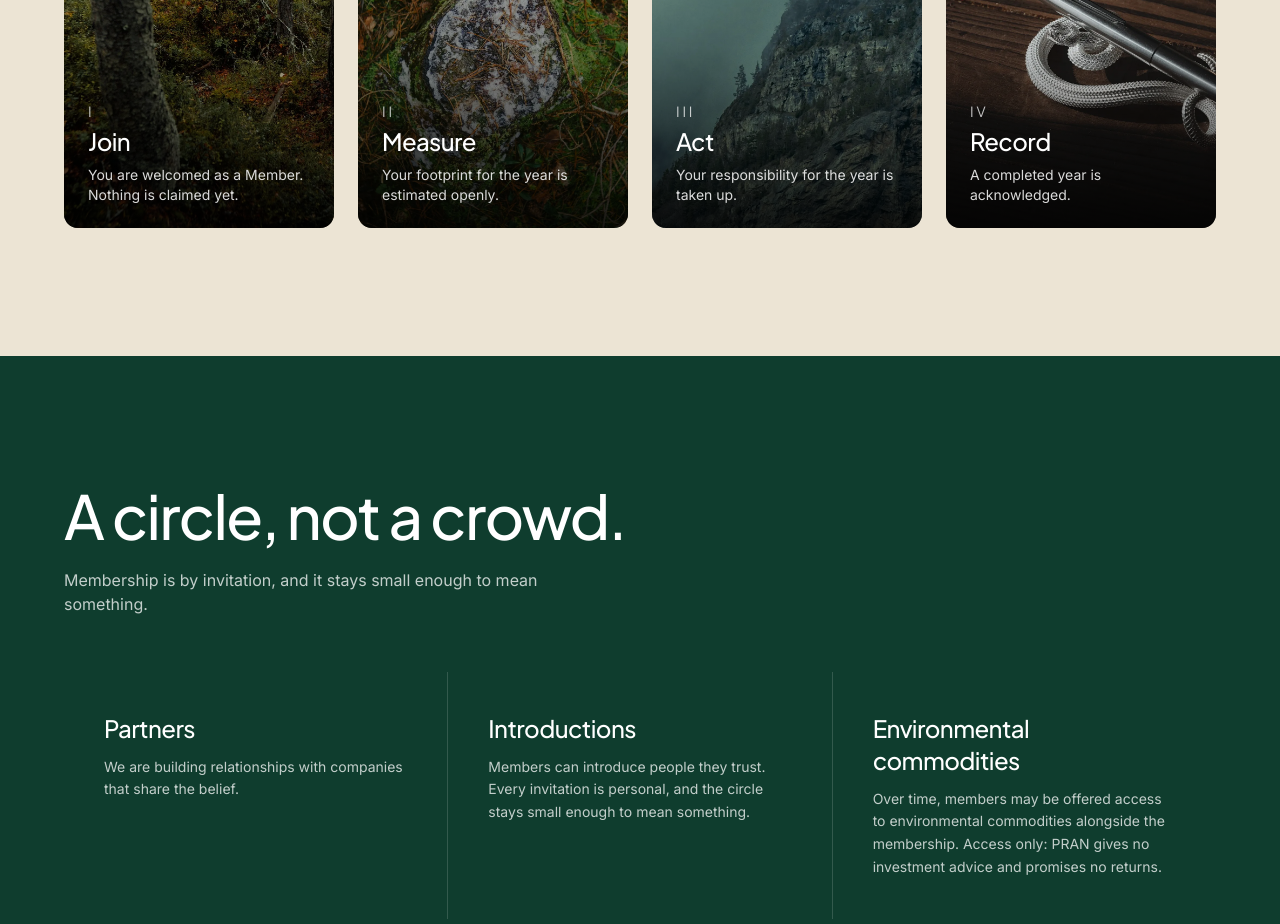
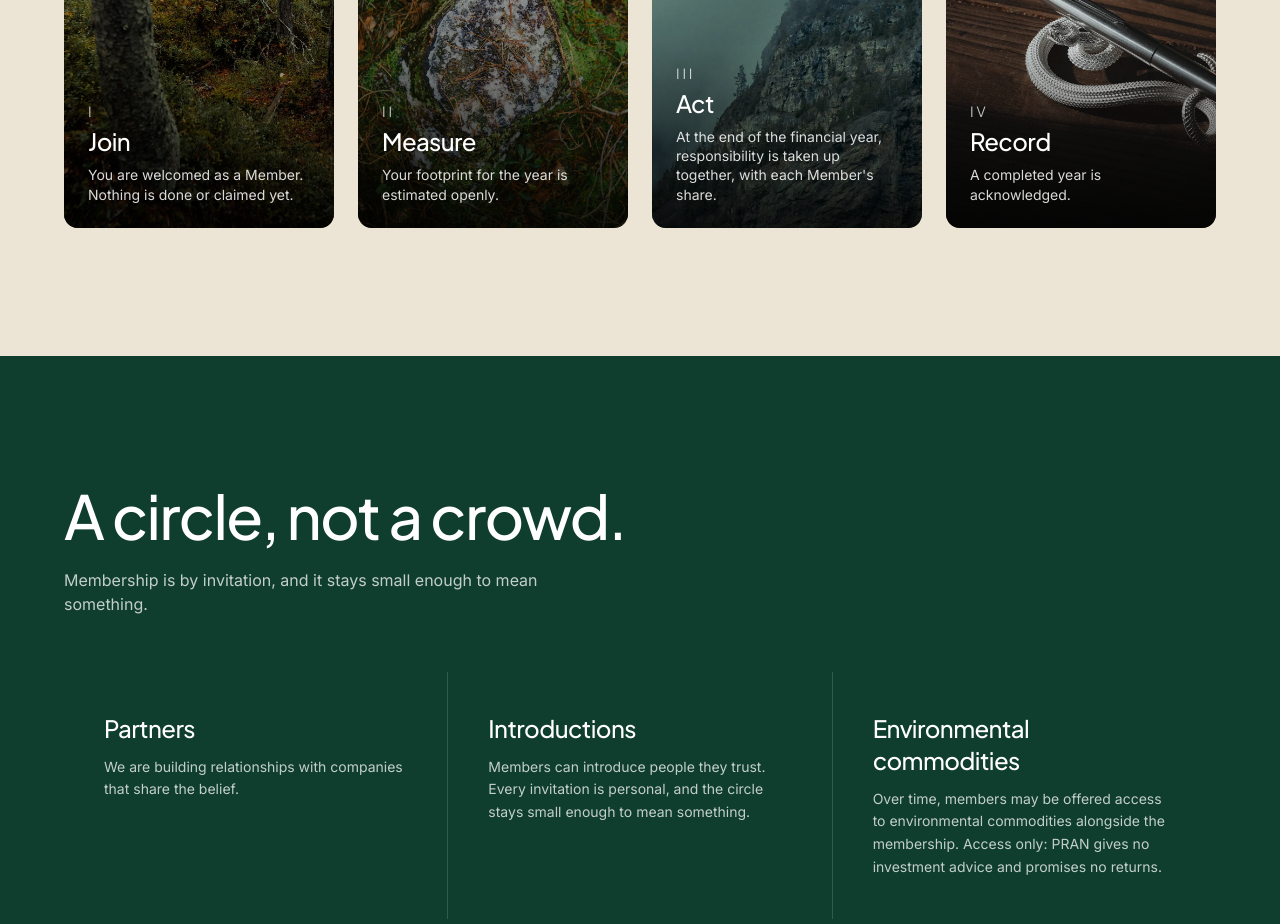
Before and after one commit to NitinDadhich38/Nitin-, a Next.js app: page /membership in a window 1280 px wide. Shown: the part 6060-6984 px from the top of the page. Built offline with nearby package versions, Linux system fonts and the light colour scheme; no server answers.

Commit message:
Membership: state that nothing is done at joining; year-end pooled responsibility

```diff
--- a/src/app/membership/page.tsx
+++ b/src/app/membership/page.tsx
@@ -59,9 +59,9 @@ const never = [
 ];
 
 const year = [
-  { no: "I", word: "Join", line: "You are welcomed as a Member. Nothing is claimed yet.", src: mi.forestFloor, alt: "Forest floor in low light" },
+  { no: "I", word: "Join", line: "You are welcomed as a Member. Nothing is done or claimed yet.", src: mi.forestFloor, alt: "Forest floor in low light" },
   { no: "II", word: "Measure", line: "Your footprint for the year is estimated openly.", src: mi.mossyStone, alt: "Moss growing around a stone" },
-  { no: "III", word: "Act", line: "Your responsibility for the year is taken up.", src: mi.heroAlt, alt: "Cloud over a rocky mountainside" },
+  { no: "III", word: "Act", line: "At the end of the financial year, responsibility is taken up together, with each Member's share.", src: mi.heroAlt, alt: "Cloud over a rocky mountainside" },
   { no: "IV", word: "Record", line: "A completed year is acknowledged.", src: mi.deskBook, alt: "A pen and a book on a dark wooden desk" },
 ];
 
```
